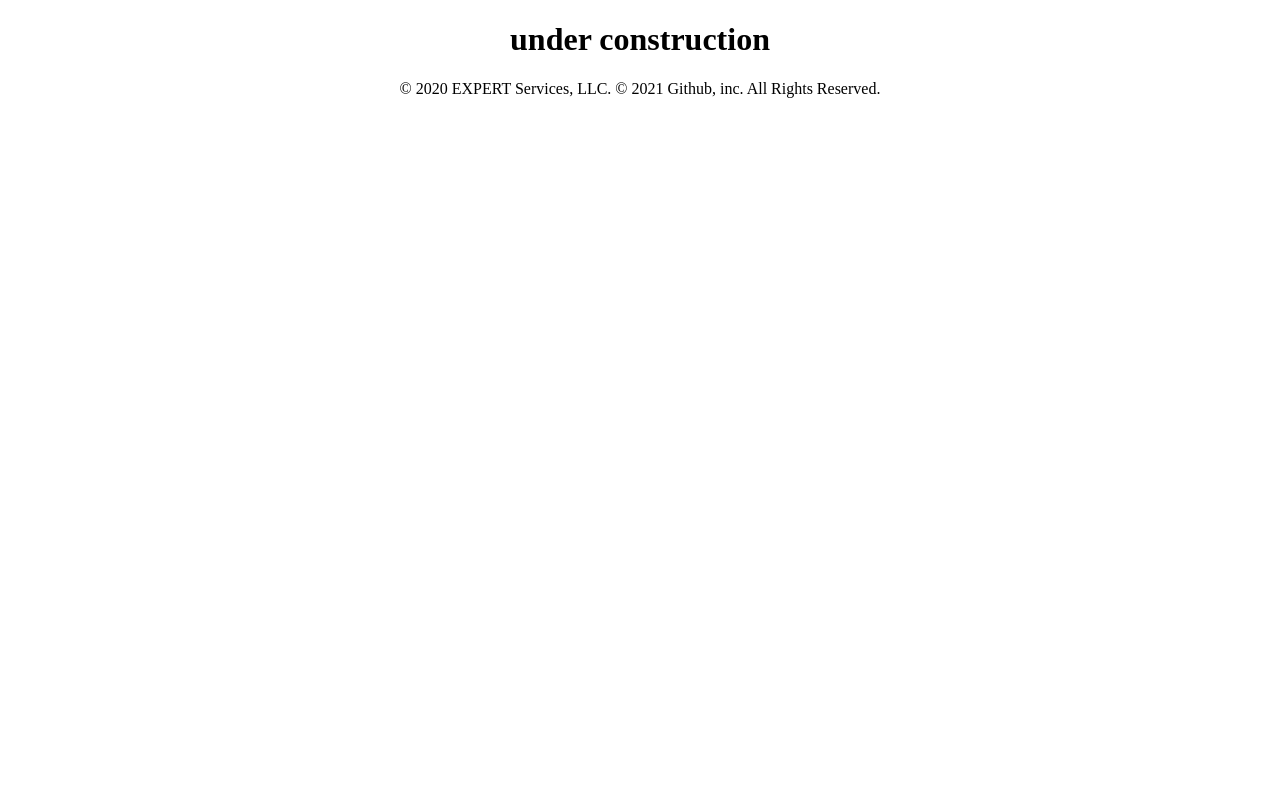
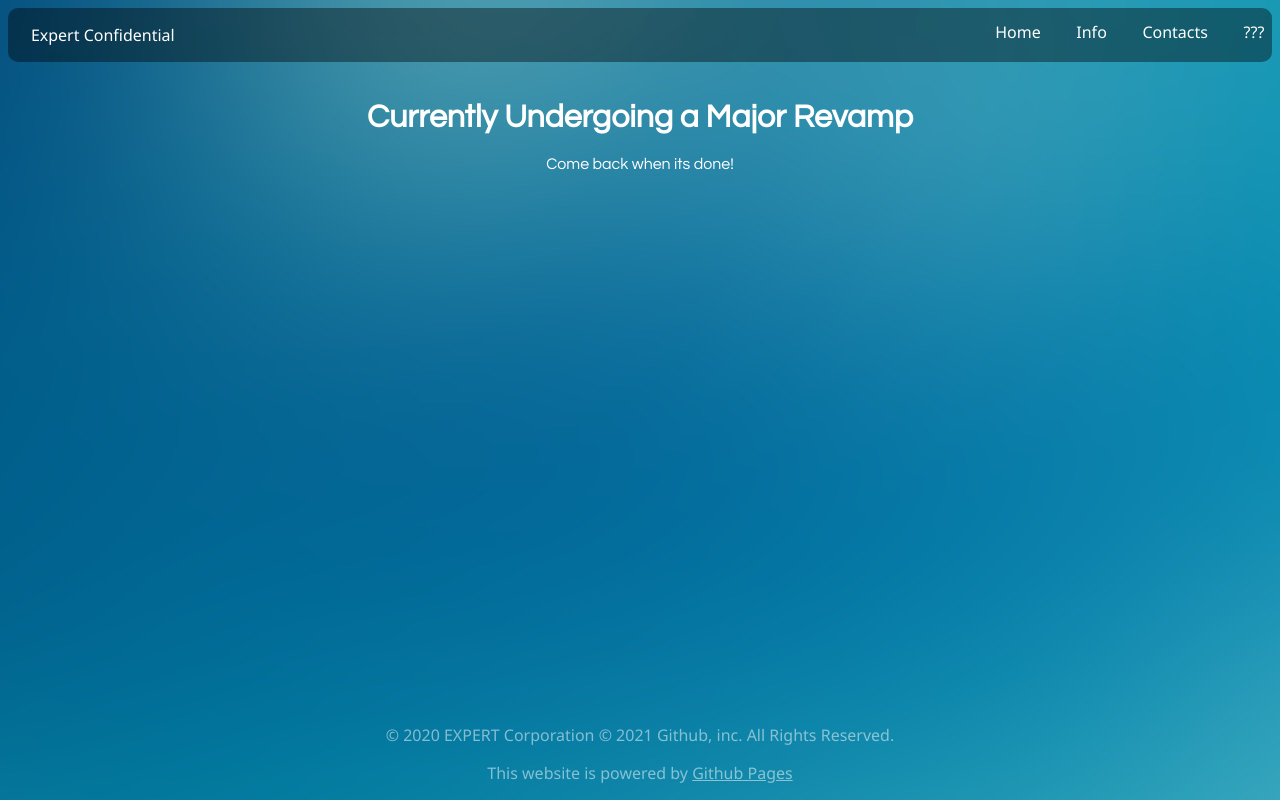
Before and after one commit to gord29/gord29.github.io, a plain HTML site: page index.html in a window 1280 px wide. Drawn offline with Linux system fonts and the light colour scheme.

Commit message:
revamped ui

```diff
--- a/index.html
+++ b/index.html
@@ -1,13 +1,30 @@
-<!DOCTYPE html>
 <html>
 	<head>
 		<title>Expert LLC</title>
 		<meta name="viewport" content="width=device-width, initial-scale=1"/>
-		<script src="javascript.js"></script>
+		<link rel="stylesheet" href="style.css" type="text/css">
 	</head>
 	<body>
-	<h1 align="center"> under construction</h1>
-		<p align="center" class="styless">© 2020 EXPERT Services, LLC. © 2021 Github, inc. All Rights Reserved.</p>
+		<div class="topnavbar">
+			<div class="leftbar">
+			<p>Expert Confidential</p>
+			</div>
+			<div class="rightbar">
+			<a class="navd" href="#">Home</a>
+			<a class="navd" href="#">Info</a>
+			<a class="navd" href="#">Contacts</a>
+			<a class="navd" href="#">???</a>
+			</div>
 		</div>
+		</br>
+		<h1 class="revamp">Currently Undergoing a Major Revamp</h1>
+		<p class="revamp">Come back when its done!</p>
+
+
+		<div class="bottom">
+		<p>© 2020 EXPERT Corporation © 2021 Github, inc. All Rights Reserved.</p>
+		<p>This website is powered by <a href="http://pages.github.com">Github Pages</a></p>
+		</div>
+
 	</body>
 </html>
--- /dev/null
+++ b/style.css
@@ -0,0 +1,47 @@
+body {
+	background-image: url("background.jpg");
+}
+.topnavbar {
+
+	background-color: rgba(0, 0, 0, 0.4);
+	width: 100%;
+	display: table;
+	border-radius: 10px;
+}
+.leftbar {
+	text-align: center;
+	width: 15%;
+	float: left;
+	font-family: Segoe UI;
+	color: white;
+}
+a.navd {
+	padding-left: 10%;
+	color: white;
+	text-decoration: none;
+	font-family: Segoe UI;
+}
+a {
+	color: rgba(255, 255, 255, 0.5);
+}
+.rightbar {
+	text-align: center;
+	width: 25%;
+	margin-bottom: 0.5%;
+	margin-top: 1%;
+	float: right;
+}
+.bottom {
+	position: fixed;
+	left: 0;
+	bottom: 0;
+	right: 0;
+	text-align: center;
+	font-family: Segoe UI;
+	color: rgba(255, 255, 255, 0.5);
+}
+.revamp {
+	color: white;
+	font-family: Century Gothic;
+	text-align: center;
+}
```
